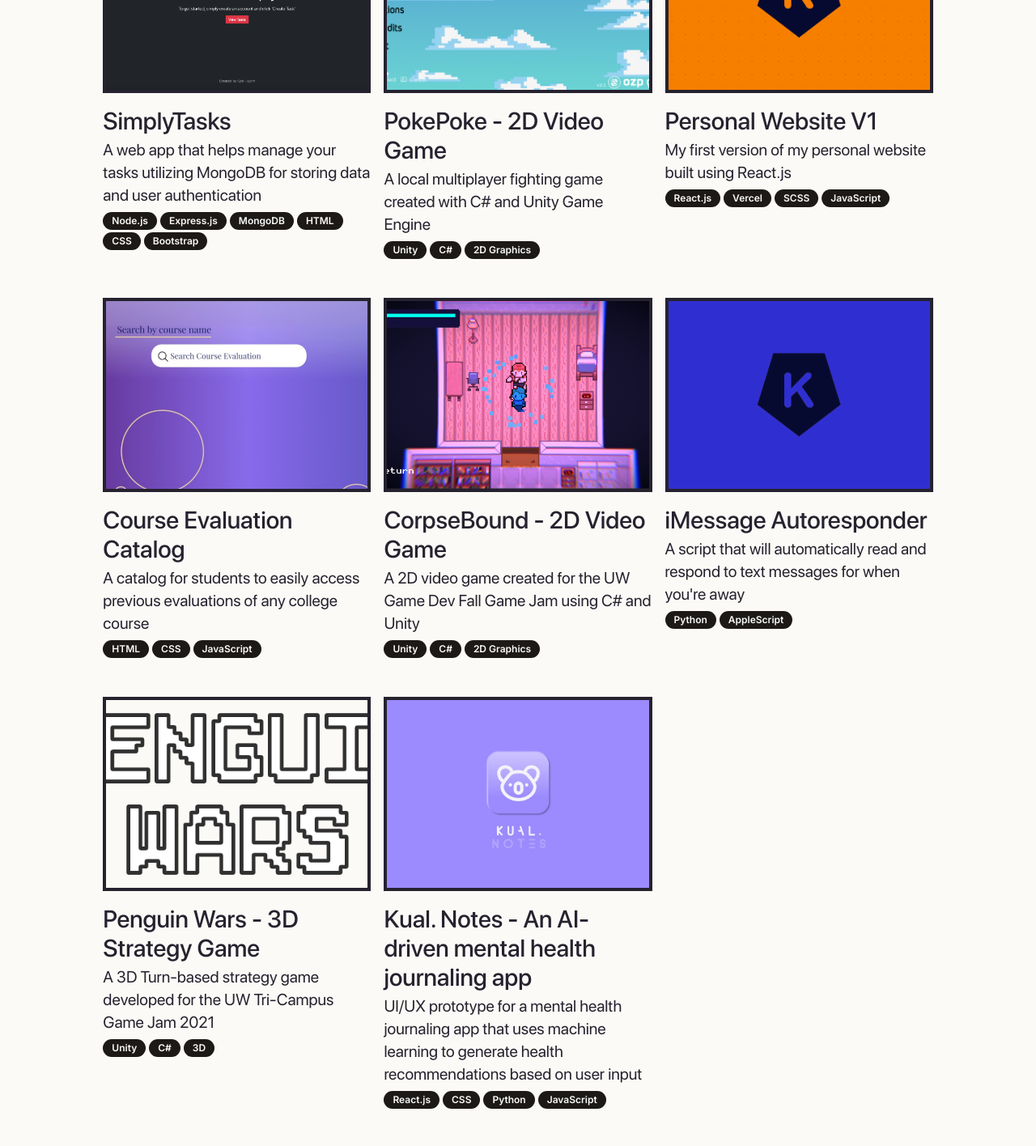
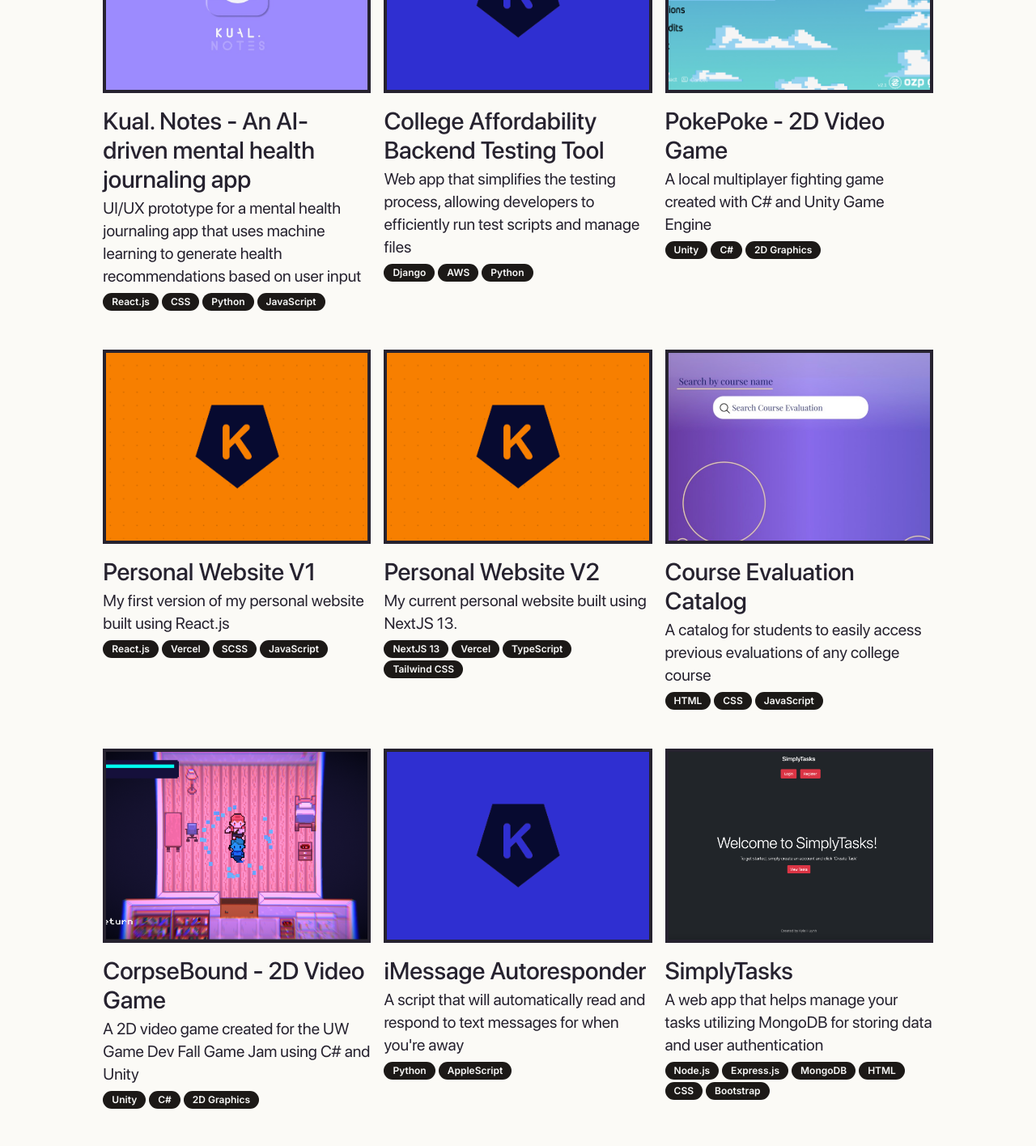
Before and after one commit to kylevh/personal-website-v2, a Next.js app: page /works in a window 1280 px wide. Shown: the part 500-1916 px from the top of the page at 81% size. Built offline with nearby package versions, Linux system fonts and the light colour scheme.

Commit message:
font fix v1

```diff
--- a/app/info/page.tsx
+++ b/app/info/page.tsx
@@ -46,7 +46,7 @@
                     <div className='w-full flex flex-col justify-end '>
                         <h1 className={`${sf.className} g:mt-40 font-bold text-3xl xl sm:text-4xl text-left text-kyle-dark`}>about me</h1>
                         <div className="w-8 sm:w-12 h-[5px] sm:h-[7px] col-span-2 col-start-6 my-6 bg-kyle-dark" />
-                        <p className={`${sf.className} font-light text-2xl sm:text-2xl lg:text-3xl text-left text-kyle-dark`}> Hi! My name is Kyle and I'm a software engineer. My story started in 1984 when the first macintosh was introduced. This is a bunch of filler text to see how text would look in this section. I don't know what else to write so I'm going to write this. </p>
+                        <p className={`${sf.className} font-light text-2xl sm:text-xl lg:text-2xl text-left text-kyle-dark`}> Hi! My name is Kyle and I'm a software engineer. My story started in 1984 when the first macintosh was introduced. This is a bunch of filler text to see how text would look in this section. I don't know what else to write so I'm going to write this. </p>
                         {/* <p className={`${sf.className} font-light text-2xl sm:text-2xl lg:text-3xl text-left text-kyle-dark`}>Lorem ipsum dolor sit amet consectetur adipisicing elit. Mollitia fugit ut quis ipsum voluptates praesentium repellat debitis optio illo dignissimos repudiandae aliquid, soluta, blanditiis nam porro! Nihil excepturi dolor eligendi!
                             Non, iste debitis. Corrupti, molestias soluta excepturi reprehenderit placeat consectetur adipisci voluptates qui dicta, ipsa laboriosam numquam sunt vero at aliquam odit et nemo dignissimos pariatur ab, veniam commodi repudiandae.
                             Iste incidunt et, magnam illo quidem recusandae ab itaque autem eaque voluptatem excepturi architecto praesentium est, aliquam dolores perspiciatis optio porro esse facere dolorem vero? Quasi quae tempore culpa exercitationem?
--- a/app/page.tsx
+++ b/app/page.tsx
@@ -30,7 +30,9 @@
         <div className="w-full h-auto col-span-3 col-start-1">
           <h1 className={`${sf.className} font-bold text-7xl sm:text-8xl sm:px-0 sm:mb-6 mb-2 text-left text-kyle-dark`}> kyle </h1>
           <h1 className={`${sf.className} font-bold text-7xl sm:text-8xl sm:px-0 sm:mb-6 mb-1 text-left text-kyle-dark`}> {" "} huynh, </h1>
+
           <h1 className={`${sf.className} font-light text-7xl sm:text-8xl sm:px-0 text-left text-kyle-dark`} > designer </h1>
+
           <div className="lg:h-64 h-0" />
         </div>
 
--- a/components/projects.js
+++ b/components/projects.js
@@ -1,15 +1,22 @@
 const projects = [
     {
-        id: 3,
-        category: 'Node.js',
-        link2: 'https://simplytasks.herokuapp.com',
-        imagePath: "/images/projects/simplytasks.png",
-        title: 'SimplyTasks',
-        desc: `A web app that helps manage your tasks utilizing MongoDB for storing data and user authentication`,
-        categories: ['Node.js', 'Express.js', 'MongoDB', 'HTML', 'CSS', 'Bootstrap']
+        id: 8,
+        category: 'React.js',
+        link2: 'https://devpost.com/software/kual-notes?ref_content=my-projects-tab&ref_feature=my_projects',
+        imagePath: "/images/projects/kualnotes.jpg",
+        title: 'Kual. Notes - An AI-driven mental health journaling app',
+        desc: `UI/UX prototype for a mental health journaling app that uses machine learning to generate health recommendations based on user input`,
+        categories: ['React.js', 'CSS', 'Python', 'JavaScript']
     },
     {
-
+        id: 10,
+        category: 'Django',
+        imagePath: "/images/projects/placeholder.png",
+        title: 'College Affordability Backend Testing Tool',
+        desc: 'Web app that simplifies the testing process, allowing developers to efficiently run test scripts and manage files',
+        categories: ['Django', 'AWS', 'Python']
+    },
+    {
         id: 2,
         category: 'Unity',
         link2: 'https://ozp-games.itch.io/pokepoke',
@@ -22,10 +29,20 @@
         id: 5,
         category: 'React.js',
         link1: 'https://github.com/kylevh/personal-website-v1',
+        link2: 'https://personal-website-v1-4iw34u43b-kylevh.vercel.app/',
         imagePath: "/images/projects/personal.png",
         title: 'Personal Website V1',
         desc: 'My first version of my personal website built using React.js',
         categories: ['React.js', 'Vercel', 'SCSS', 'JavaScript']
+    },
+    {
+        id: 9,
+        category: 'React.js',
+        link1: 'https://github.com/kylevh/personal-website-v2',
+        imagePath: "/images/projects/personal.png",
+        title: 'Personal Website V2',
+        desc: 'My current personal website built using NextJS 13.',
+        categories: ['NextJS 13', 'Vercel', 'TypeScript', 'Tailwind CSS']
     },
     {
         id: 4,
@@ -57,6 +74,15 @@
         categories: ['Python', 'AppleScript']
     },
     {
+        id: 3,
+        category: 'Node.js',
+        link2: 'https://simplytasks.herokuapp.com',
+        imagePath: "/images/projects/simplytasks.png",
+        title: 'SimplyTasks',
+        desc: `A web app that helps manage your tasks utilizing MongoDB for storing data and user authentication`,
+        categories: ['Node.js', 'Express.js', 'MongoDB', 'HTML', 'CSS', 'Bootstrap']
+    },
+    {
         id: 7,
         category: 'Unity',
         link2: 'https://kylevh.itch.io/penguin-wars',
@@ -65,15 +91,6 @@
         desc: `A 3D Turn-based strategy game developed for the UW Tri-Campus Game Jam 2021`,
         categories: ['Unity', 'C#', '3D']
     },
-    {
-        id: 8,
-        category: 'React.js',
-        link2: 'https://devpost.com/software/kual-notes?ref_content=my-projects-tab&ref_feature=my_projects',
-        imagePath: "/images/projects/kualnotes.jpg",
-        title: 'Kual. Notes - An AI-driven mental health journaling app',
-        desc: `UI/UX prototype for a mental health journaling app that uses machine learning to generate health recommendations based on user input`,
-        categories: ['React.js', 'CSS', 'Python', 'JavaScript']
-    }
 ]
 
 export default projects;
```
Also changed, not shown: components/ui/typewriter.tsx (added).
